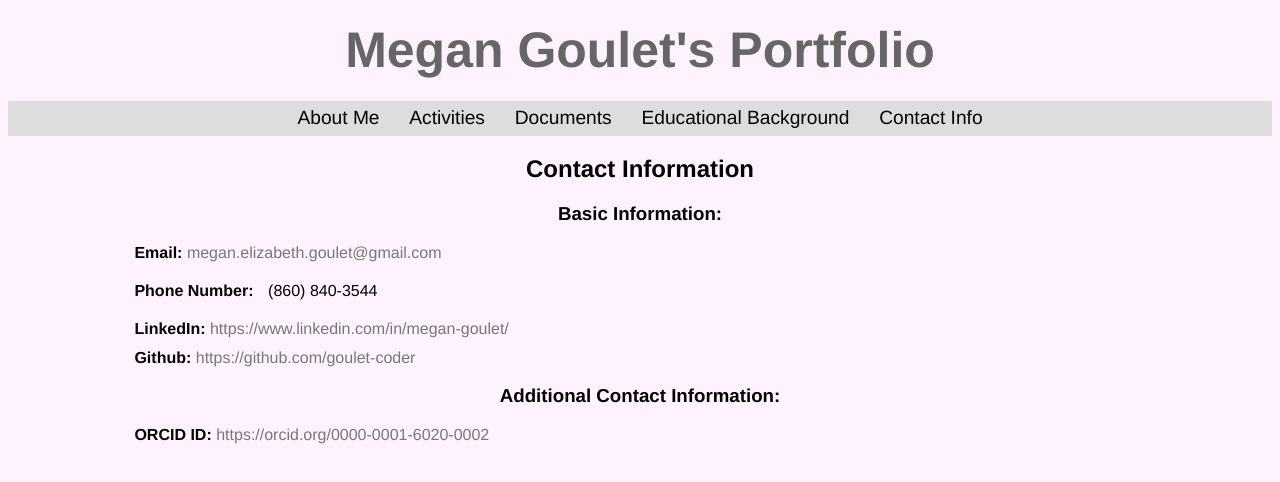
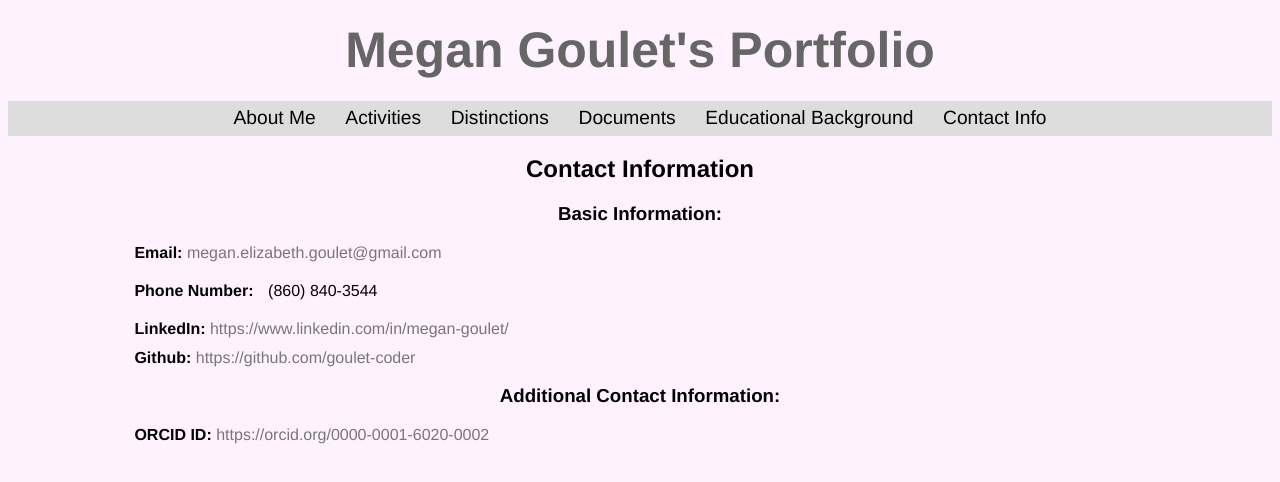
Before and after one commit to leodeleone/goulet-coder.github.io, a plain HTML site: page Contacts/contact.html in a window 1280 px wide. Drawn offline with Linux system fonts and the light colour scheme.

Commit message:
Fixed navigation bar
It now includes the distinctions link.

```diff
--- a/Contacts/contact.html
+++ b/Contacts/contact.html
@@ -14,6 +14,7 @@
     <ul id="navigation" class="navigation-bar">
       <li><a href="../AboutMe/about.html" class="nav-link">About Me</a></li>
       <li><a href="../Activities/activities.html" class="nav-link">Activities</a></li>
+      <li><a href="../Distinctions/distinctions.html">Distinctions</a></li>
       <li><a href="../Documents/documents.html" class="nav-link">Documents</a></li>
       <li><a href="../Education/education.html" class="nav-link">Educational Background</a></li>
       <!--
```
Also changed, not shown: AboutMe/about.html (+1 -0 lines), Activities/activities.html (+1 -0 lines), Distinctions/distinctions.html (+1 -1 lines), Documents/documents.html (+1 -0 lines), Education/education.html (+1 -0 lines), index.html (+1 -0 lines).
